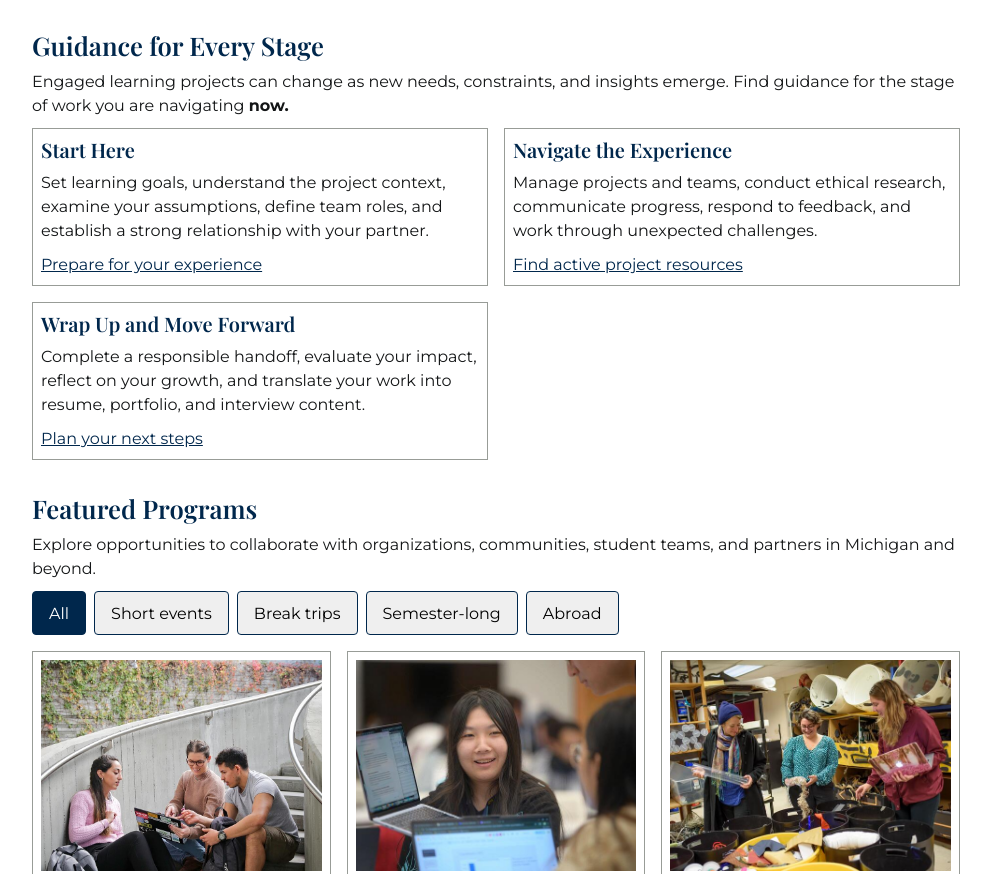
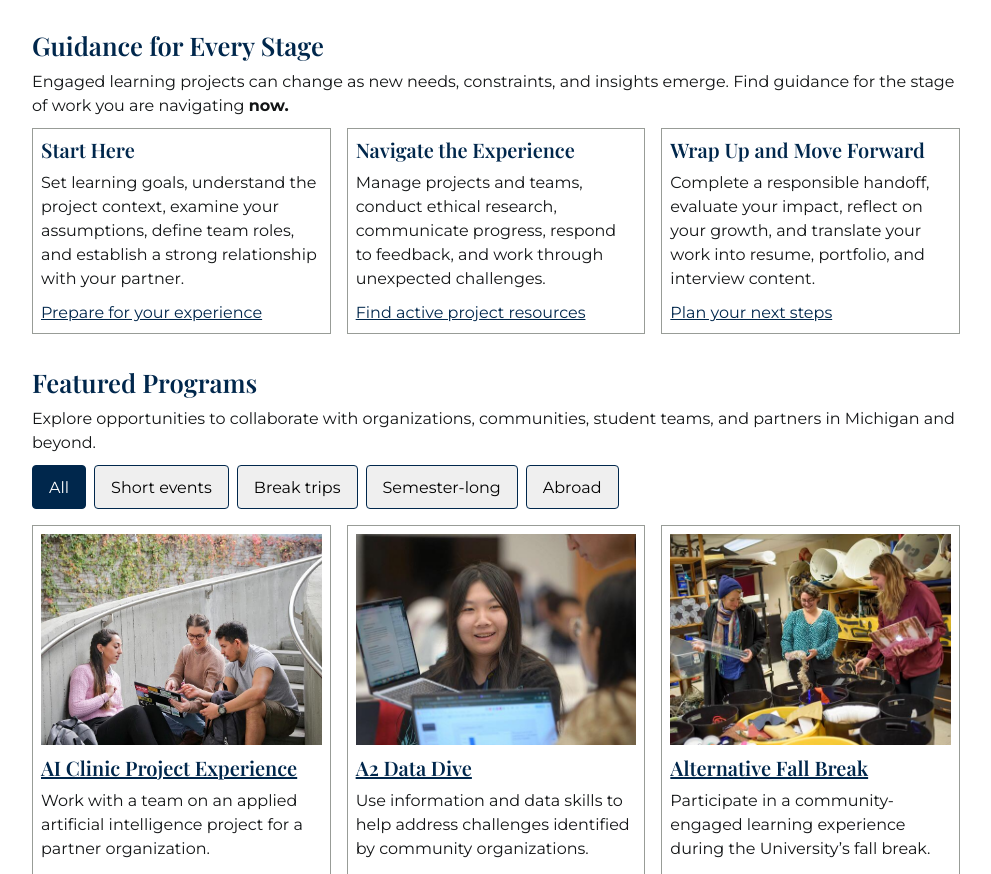
Before and after one commit to tatyakoesandriani/client_project_f26, a plain HTML site: page index.html in a window 1280 px wide. Shown: the part 1903-2777 px from the top of the page, without its empty margins (144-1135 px from the left). Drawn offline with nearby package versions, Linux system fonts and the light colour scheme.

Commit message:
Footer copy revision and grid for index.html

```diff
--- a/css/style.css
+++ b/css/style.css
@@ -53,7 +53,8 @@ img {
     margin-bottom: 0.625rem;
 }
 
-aside, address {
+aside,
+address {
     margin-bottom: 1.25rem;
 }
 
@@ -283,6 +284,7 @@ footer a:focus {
     vertical-align: middle;
     margin-right: 0.25rem;
 }
+
 /* skip link */
 .skip {
     position: absolute;
@@ -356,8 +358,9 @@ footer a:focus {
         grid-column: 1 / -1;
     }
 
-    /* .programs: 3 columns */
-    .programs {
+    /* .programs and stages: 3 columns */
+    .programs,
+    .stages {
         grid-template-columns: repeat(3, 1fr);
     }
 
--- a/index.html
+++ b/index.html
@@ -73,7 +73,7 @@
       <h2>Guidance for Every Stage</h2>
       <p>Engaged learning projects can change as new needs, constraints, and insights emerge. Find guidance for the
         stage of work you are navigating <strong>now.</strong></p>
-      <div class="grid">
+      <div class="grid stages">
         <article>
           <h3>Start Here</h3>
           <p>Set learning goals, understand the project context, examine your assumptions, define team roles, and
@@ -205,7 +205,7 @@
           umsi.engagement@umich.edu
         </a>
       </address>
-      <p>&copy; Copywright <span id="year"></span> Regents of the University of Michigan</p>
+      <p>&copy; Copyright <span id="year"></span> Regents of the University of Michigan</p>
     </div>
   </footer>
   <script src="js/script.js"></script>
--- a/style.css
+++ b/style.css
@@ -53,7 +53,8 @@ img {
     margin-bottom: 0.625rem;
 }
 
-aside, address {
+aside,
+address {
     margin-bottom: 1.25rem;
 }
 
@@ -283,6 +284,7 @@ footer a:focus {
     vertical-align: middle;
     margin-right: 0.25rem;
 }
+
 /* skip link */
 .skip {
     position: absolute;
@@ -356,8 +358,9 @@ footer a:focus {
         grid-column: 1 / -1;
     }
 
-    /* .programs: 3 columns */
-    .programs {
+    /* .programs and stages: 3 columns */
+    .programs,
+    .stages {
         grid-template-columns: repeat(3, 1fr);
     }
 
```
Also changed, not shown: 404.html (+1 -1 lines), after.html (+1 -1 lines), before.html (+1 -1 lines), during.html (+1 -1 lines), 1 other file.
